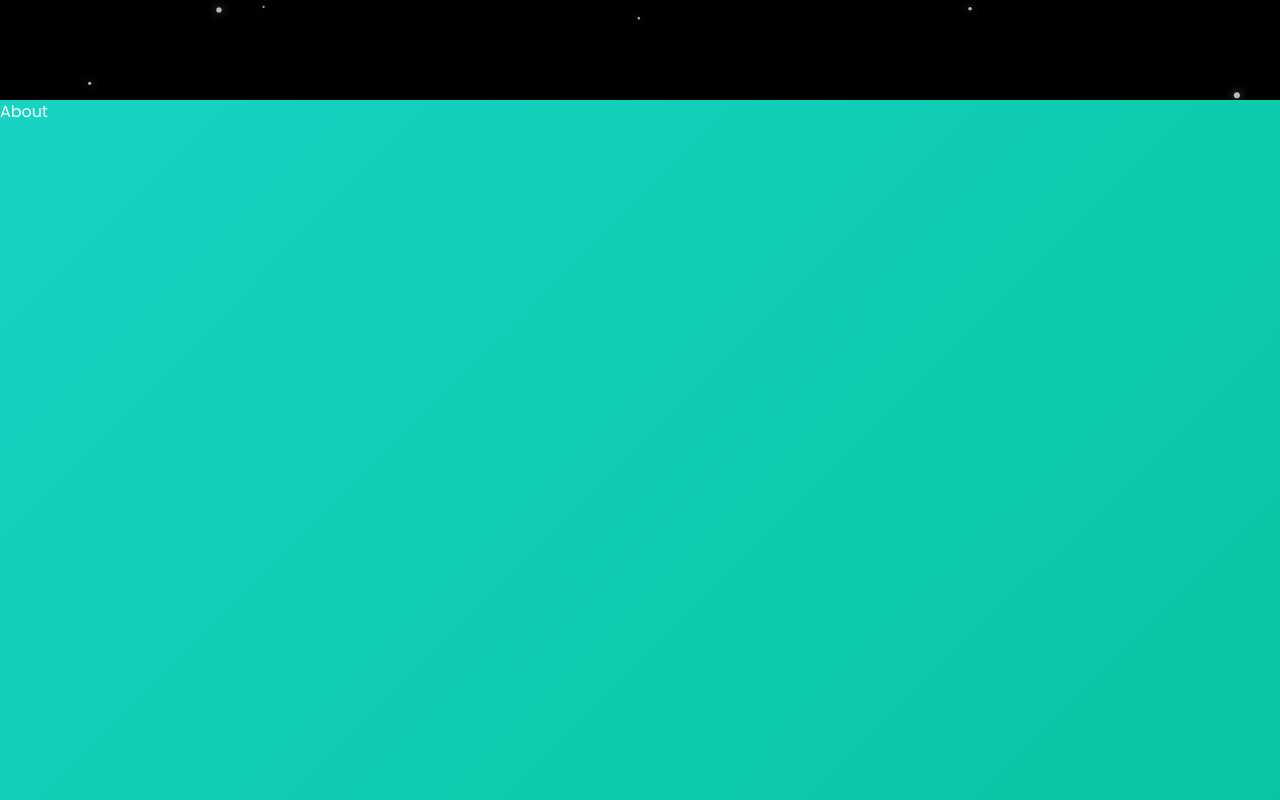
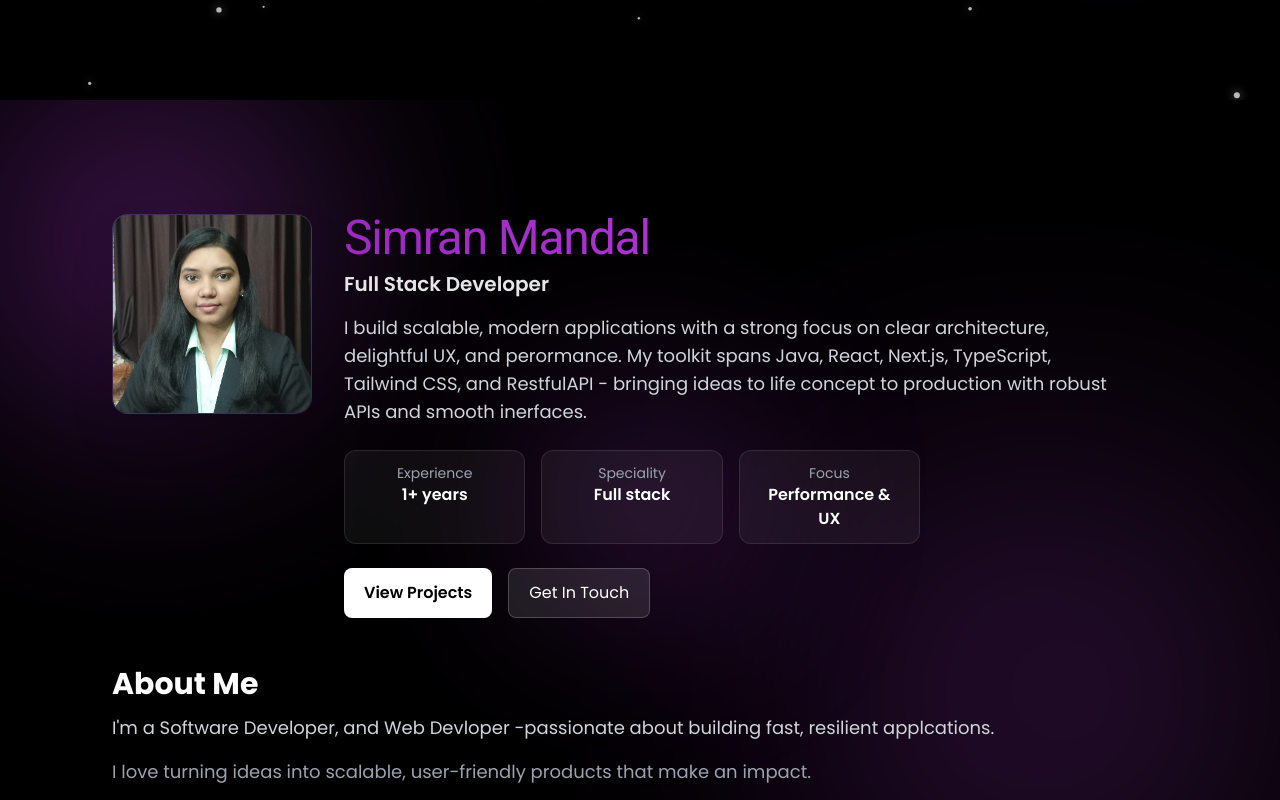
Before and after one commit to SimranMandal0211/my-portfolio, a React (Vite) app in the folder my-portfolio/: page / in a window 1280 px wide. Shown: the part 700-1500 px from the top of the page. Built offline with nearby package versions, Linux system fonts and the light colour scheme.

Commit message:
About page: complete

```diff
--- a/my-portfolio/src/components/ParticleBackground.jsx
+++ b/my-portfolio/src/components/ParticleBackground.jsx
@@ -85,7 +85,7 @@
 
   return (
     <canvas ref={canvasRef}
-    className='fixed top-0 left-0 w-full h-full pointer-events-none z-0'>
+    className='absolute top-0 left-0 w-full h-full pointer-events-none z-0'>
 
     </canvas>
   )
--- a/my-portfolio/src/section/About.jsx
+++ b/my-portfolio/src/section/About.jsx
@@ -1,11 +1,105 @@
-import React from 'react'
+import {motion} from "framer-motion";
+import profile from '../assets/profile.jpg';
 
-const About = () => {
-  return (
-    <div className = 'w-full h-screen'>
-      About
-    </div>
+
+export default function About(){
+
+  const stats = [
+    {label: "Experience", value: "1+ years"},
+    {label: "Speciality", value: "Full stack"},
+    {label: "Focus", value: "Performance & UX"},
+  ];
+
+
+  const glows = [
+    "-top-10 -left-10 w-[360px] h-[360px] opacity-20 blur-[120px]",
+    "bottom-0 right-10 w-[420px] h-[420px] opacity-15 blur-[140px] delay-300",
+    "top-1/2 left-1/2 -translate-x-1/2 -translate-y-1/2 w-[220px] h-[220px] opacity-10 blur-[100px]",
+  ]
+
+
+
+  return(
+    <section id="about"
+      className="min-h-screen w-full flex items-center justify-center relative bg-black text-white overflow-hidden"
+    >
+      <div className="absolute inset-0 pointer-events-none">
+        {glows.map((c,i) => (
+          <div key={i} className={`absolute rounded-full bg-gradient-to-r from-[#9c29c1] via-[#b036d8] to-[#d05af6] animate-pulse ${c} `} />
+        ))}
+
+
+      </div>
+
+
+      <div className="relative z-10 max-w-6xl w-full mx-auto px- md:px-10 lg:px-12 py-20 flex flex-col gap-12">
+        <motion.div className="flex flex-col md:flex-row items-center md:items-stretch gap-8"
+        initial={{opacity:0, y:24}}
+        whileInView={{opacity:1, y:0}}
+        transition={{duration: 0.6}}
+        viewport={{once:true, amount:0.4}}
+        >
+          <motion.div className="relative w-[160px] h-[160px] md:w-[200px] md:h-[200px] rounded-2xl overflow-hidden shadow-2xl bg-gradient-to-br from-[#1cd8d2]/20 to-[#302b3]/20 border border-[#8a66aa]/25"
+          whileHover={{scale:1.02}}
+          transition={{type:"spring", stiffness:200, damping:10}}
+          >
+            <img src={profile} alt="profile" className="absolute inset-0" />
+          </motion.div>
+
+          <div className="flex-1 flex flex-col justify-content text-center md:text-left">
+            <h2  className="text-4xl sm:text-5xl font-extabold tracking-tight bg-clip-text text-transparent bg-gradient-to-r from-[#9c29c1] via-[#b036d8] to-[#d05af6]"
+            >
+              Simran Mandal
+            </h2>
+
+            <p className="mt-2 text-lg sm:text-xl text-white/90 font-semibold">
+              Full Stack Developer
+            </p>
+
+            <p className="mt-4 text-gray-300 leading-relaxd text-base sm:text-lg max-w-2xl md:max-w-3xl">
+              I build scalable, modern applications with a strong focus on clear architecture, delightful UX, and perormance. My toolkit spans Java, React, Next.js, TypeScript, Tailwind CSS, and RestfulAPI - bringing ideas to life concept to production with robust APIs and smooth inerfaces.
+            </p>
+
+            <div className="mt-6 grid grid-cols-2 sm:grid-cols-3 gap-3 sm:gap-4 max-w-xl">
+              {stats.map((item, i) => (
+                <motion.div key={i} className="rounded-xl border border-white/10 bg-white/5 px-4 py-3 text-center"
+                initial={{opacity:0, y:10}}
+                whileInView={{opacity:1, y:0}}
+                transition={{delay:0.05 * i, duration:0.4 }}
+                viewport={{once: true, amount:0.3}}
+                >
+                  <div className="text-sm text-gray-400">{item.label}</div>
+                  <div className="text-base font-semibold ">{item.value}</div>
+
+                </motion.div>
+              ))}
+            </div>
+
+            <div className="mt-6 flex flex-col sm:flex-row gap-3 sm:gap-4 justifu-center md:justify-start">
+              <a href="#projects" className="inline-flex items-center justify-center rounded-lg bg-white text-black font-semibold px-5 py-3 hover:bg-gray-200 transition">View Projects</a>
+              <a href="#contact" className="inline-flex items-center justify-center rounded-lg border border-white/20 bg-white/10 text-white px-5 py-3 hover:bg-white/20 transition">Get In Touch</a>
+            </div>
+
+
+          </div>
+        </motion.div>
+
+
+        <motion.div className="text-center md:text-left"
+        initial={{opacity:0, x:-30}}
+        whileInView={{opacity:1, x:0}}
+        transition={{duration:0.6}}
+        viewport={{once:true, amount:0.4}}
+        >
+          <h3 className="text-2xl sm:text-3xl font-bold text-white mb-3">
+            About Me
+          </h3>
+          <p className="text-gray-300 leading-relaxed tetx-base sm:text-lg">I'm a Software Developer, and Web Devloper -passionate about building fast, resilient applcations.</p>
+
+          <p className="mt-4 text-gray-400 text-base sm:text-lg">I love turning ideas into scalable, user-friendly products that make an impact.</p>
+        </motion.div>
+
+      </div>
+    </section>
   )
 }
-
-export default About
--- a/my-portfolio/src/section/Home.jsx
+++ b/my-portfolio/src/section/Home.jsx
@@ -107,7 +107,7 @@
         transition={{duration: 1}}
         >
 
-          Hello I'm <br/>
+          Hello, I'm <br/>
           <span className="text-white font-bold text-5xl sm:text-6xl md:text-7xl lg:text-8xl lg:whitespace-nowrap">
             Simran Mandal
           </span>
```
Also changed, not shown: my-portfolio/src/assets/profile.jpg (added).
